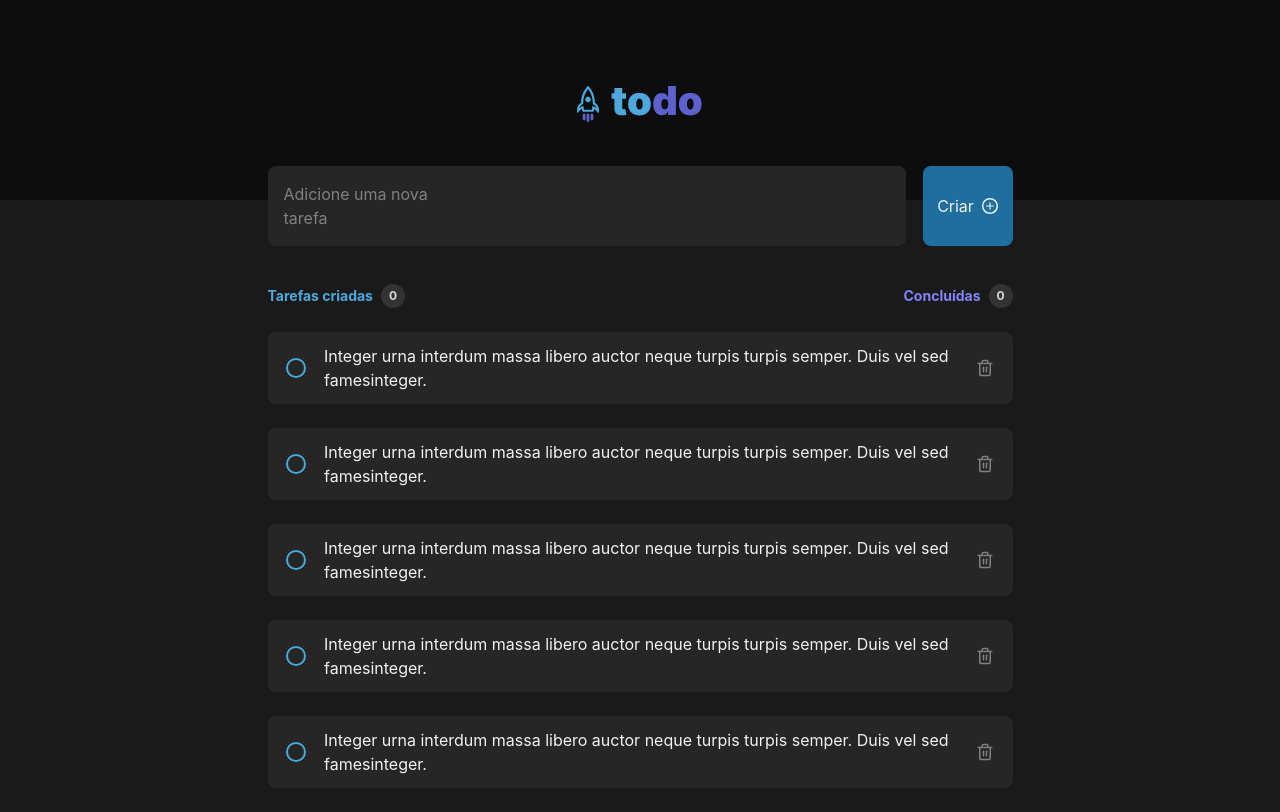
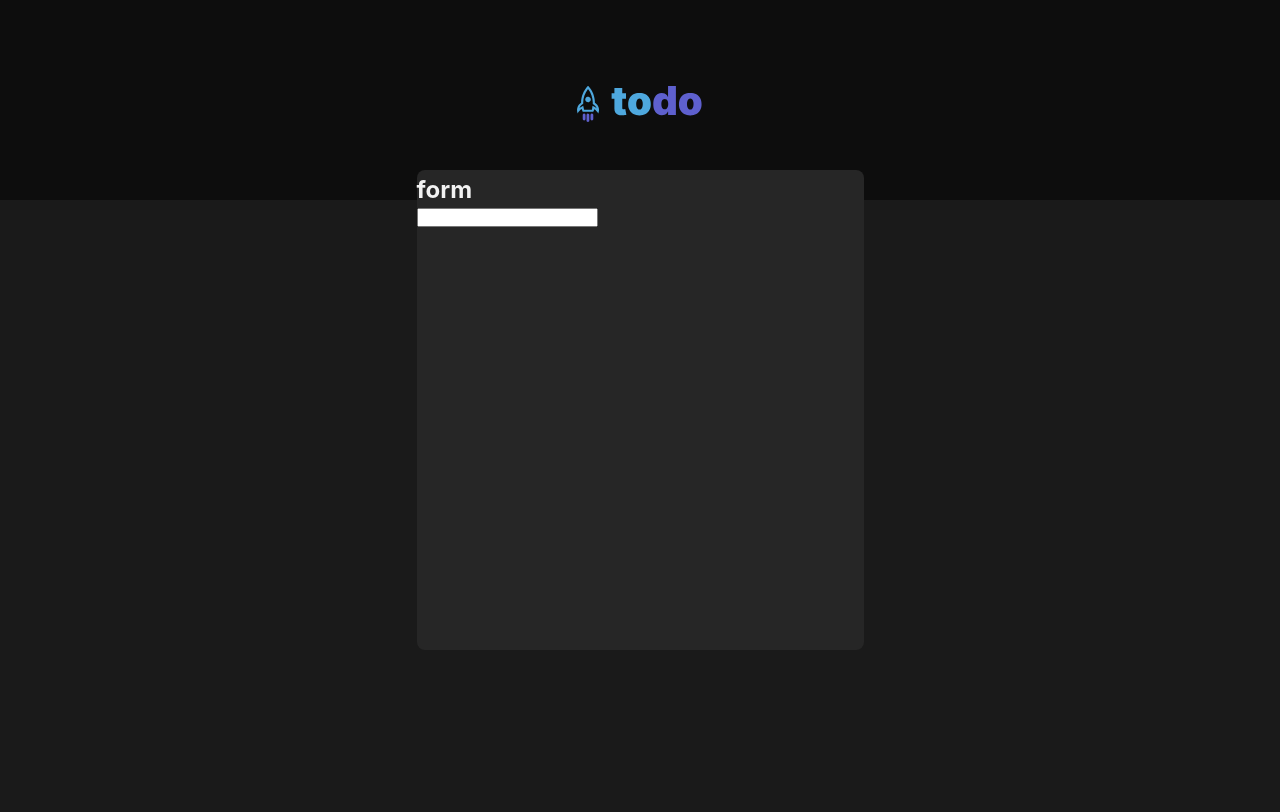
Before and after one commit to thiago-santanna/ignite-todo-web, a React (Vite) app: page / in a window 1280 px wide. Shown: the top 812 px of the page. Built offline with nearby package versions, Linux system fonts and the light colour scheme.

Commit message:
iniciando tela de login

```diff
--- a/src/App.tsx
+++ b/src/App.tsx
@@ -1,13 +1,9 @@
-import { Header } from "./components/Header";
-import { AddTodo } from "./components/AddTodo/index";
-import { Todo } from "./components/Todo";
+import { LoginOrRegister } from "./components/LoginOrRegister/index";
 
 export function App() {
   return (
     <>
-      <Header />
-      <AddTodo />
-      <Todo />
+      <LoginOrRegister />
     </>
   );
 }
--- /dev/null
+++ b/src/components/LoginOrRegister/LoginOrRegister.module.css
@@ -0,0 +1,23 @@
+.wrapper {
+  margin: 0 auto;
+  max-width: 745px;
+  height: 100vh;
+  margin-top: 64px;
+  display: flex;
+  flex-direction: column;
+  align-items: center;
+}
+.wrapperForm {
+  width: 60%;
+  height: 60%;
+  background-color: var(--gray500);
+  border-radius: 8px;
+  margin-top: -94px;
+  padding-top: 8px;
+}
+.wrapperForm span {
+  font-size: x-large;
+  font-weight: bold;
+}
+.wrapperInput {
+}
--- /dev/null
+++ b/src/components/LoginOrRegister/index.tsx
@@ -0,0 +1,16 @@
+import styles from "./LoginOrRegister.module.css";
+
+export function LoginOrRegister() {
+  return (
+    <>
+      <div className={styles.wrapper}>
+        <form className={styles.wrapperForm}>
+          <span>form</span>
+          <div className={styles.wrapperInput}>
+            <input type="text" name="email" id="email" />
+          </div>
+        </form>
+      </div>
+    </>
+  );
+}
--- a/src/components/Todo/Todo.module.css
+++ b/src/components/Todo/Todo.module.css
@@ -32,8 +32,8 @@
 }
 .wrapperCount {
   background-color: var(--gray400);
-  border-radius: 50%;
-  width: 24px;
+  border-radius: 30%;
+  width: 50px;
   display: flex;
   align-items: center;
   justify-content: center;
@@ -43,3 +43,6 @@
   font-weight: bold;
   font-size: 12px;
 }
+
+@media (max-width: 768px) {
+}
--- a/src/components/Todo/index.tsx
+++ b/src/components/Todo/index.tsx
@@ -3,6 +3,8 @@ import { ListTodo } from "../ListTodo";
 import styles from "./Todo.module.css";
 
 export function Todo() {
+  // aqui vou guardar os dados(states)
+
   return (
     <>
       <div className={styles.wrapper}>
--- a/src/main.tsx
+++ b/src/main.tsx
@@ -2,9 +2,11 @@ import React from "react";
 import ReactDOM from "react-dom/client";
 import { App } from "./App";
 import "./styles/global.css";
+import { Header } from "./components/Header";
 
 ReactDOM.createRoot(document.getElementById("root") as HTMLElement).render(
   <React.StrictMode>
+    <Header />
     <App />
   </React.StrictMode>
 );
--- a/src/styles/global.css
+++ b/src/styles/global.css
@@ -35,30 +35,8 @@
 }
 
 body {
-  min-width: 640px;
   min-height: 100vh;
 }
 
-h1 {
-  font-size: 3.2em;
-  line-height: 1.1;
+@media (max-width: 768px) {
 }
-
-button {
-  border-radius: 8px;
-  border: 1px solid transparent;
-  padding: 0.6em 1.2em;
-  font-size: 1em;
-  font-weight: 500;
-  font-family: inherit;
-  background-color: #1a1a1a;
-  cursor: pointer;
-  transition: border-color 0.25s;
-}
-button:hover {
-  border-color: #646cff;
-}
-button:focus,
-button:focus-visible {
-  outline: 4px auto -webkit-focus-ring-color;
-}
```
